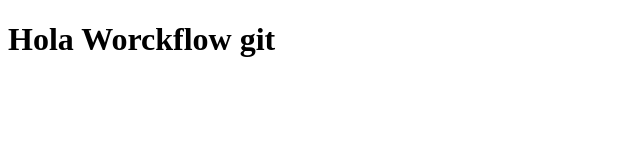
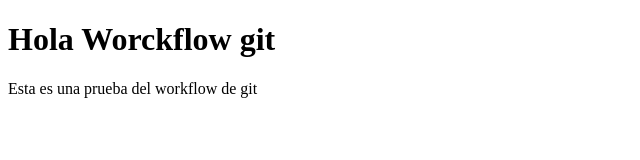
Before and after one commit to MiguelVinan/WorflowGit, a plain HTML site: page index.html in a window 1280 px wide. Shown: the whole page, without its empty margins (0-640 px from the left). Drawn offline with Linux system fonts and the light colour scheme.

Commit message:
Agregado un parrafo nuevo al archivo index

```diff
--- a/index.html
+++ b/index.html
@@ -4,5 +4,6 @@
 	</head>
 	<body>
 		<h1>Hola Worckflow git</h1>
+		<p>Esta es una prueba del workflow de git</p>
 	</body>
 <html>
```
